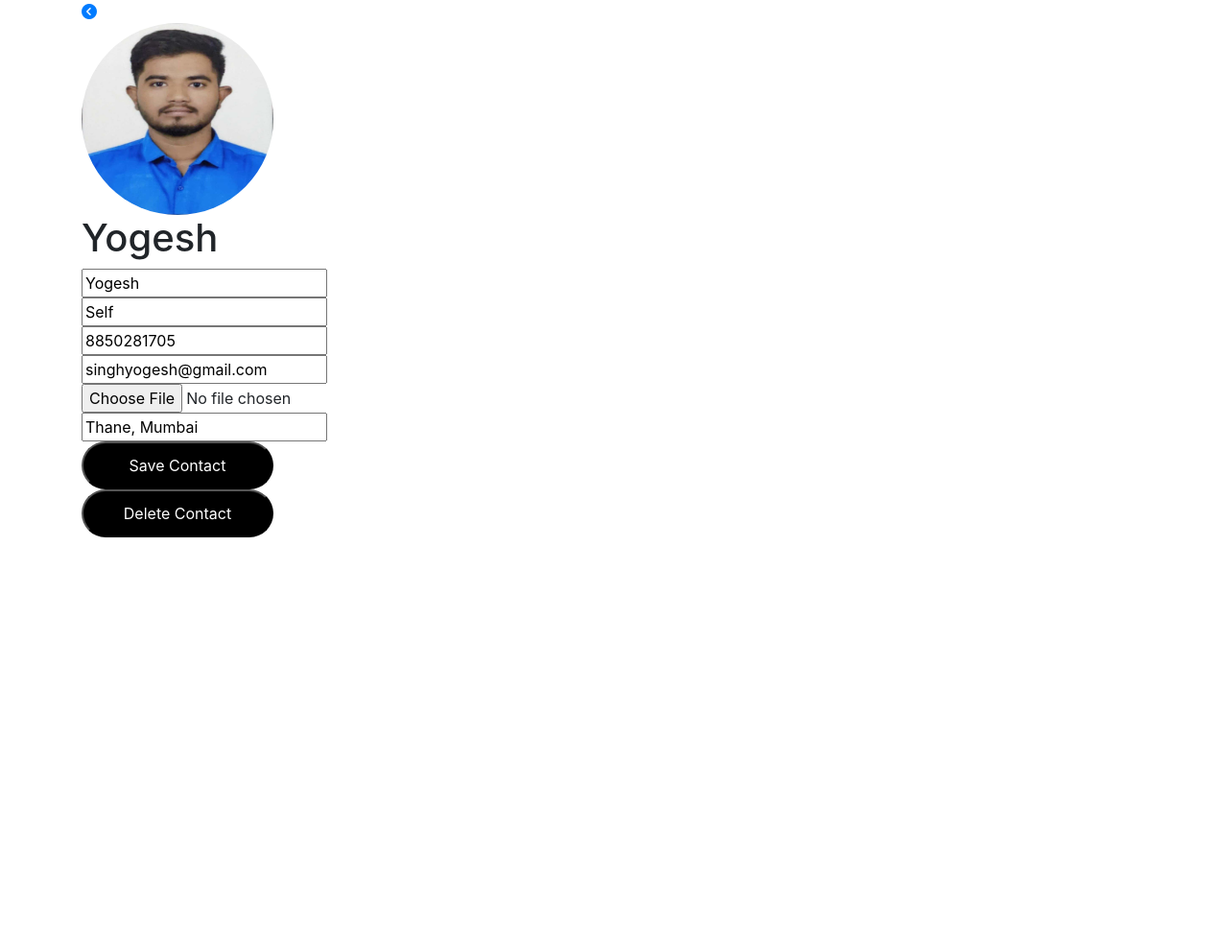
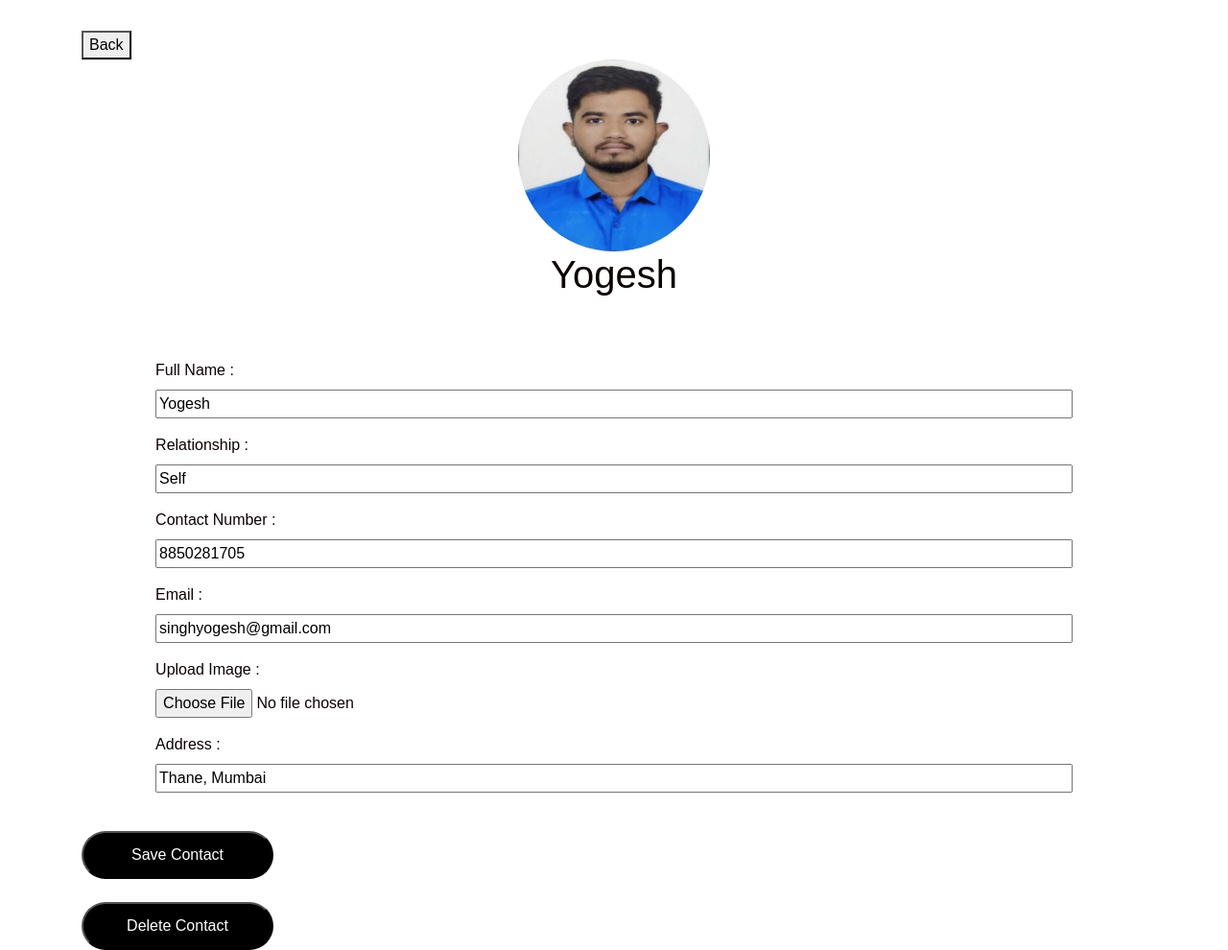
Before and after one commit to yogesh2104/ContactBook, a Django app: page /edit-contact/11 in a window 1280 px wide. Shown: the whole page at 96% size. Before the commit the page ends 560 px from the top, so only its background shows below. Run offline with Django 3.2, Linux system fonts and the light colour scheme; data comes from the database, SQL or seed files in the repository; both versions use the stored data as it was after the commit; some libraries are stand-ins or nearby versions.

Commit message:
Add files via upload

```diff
--- /dev/null
+++ b/requirement.txt
@@ -0,0 +1,3 @@
+django
+SQLAlchemy
+pillow
--- a/static/style-edit.css
+++ b/static/style-edit.css
@@ -1,3 +1,29 @@
-*, *::before, *::after {
+*,*::before, *::after{
     box-sizing: border-box;
+    font-family: sans-serif;
 }
+.hero{
+    color: rgb(12, 4, 1);
+    padding: 2em 0;
+}
+.hero-info{
+    display: flex;
+    flex-flow: column;
+    align-items: center;
+}
+.info-line{
+    display: flex;
+    color: rgb(13, 1, 1);
+    width: 90%;
+    margin: 0 auto;
+    flex-direction: column;
+    border-radius: 20px;
+}
+
+.contact-info{
+    padding: 1.5em;
+}
+p{
+    margin: 0;
+    padding: 1.2em;
+}
--- a/templates/delete.html
+++ b/templates/delete.html
@@ -19,9 +19,10 @@
 	<div class="container">
 		<header class="hero">
 			<a href="{% url 'edit-contact' contact.id %}">
-				<i class="fas fa-chevron-circle-left back-btn"></i>
+				<button class="back-btn">Back</button>
 			</a>
 			<div class="hero-info">
+				<img src="{{ contact.imgs.url | title }}" width="200px" height="200px" class="rounded-circle">
 				<h1 class="name">{{ contact.full_name | title }}</h1>
 			</div>
 		</header>
--- a/templates/edit.html
+++ b/templates/edit.html
@@ -11,17 +11,14 @@
 	<link rel="preconnect" href="https://fonts.gstatic.com">
 	<link href="https://fonts.googleapis.com/css2?family=Inter&display=swap" rel="stylesheet">
 	<link rel="stylesheet" href="https://cdn.jsdelivr.net/npm/bootstrap@4.0.0/dist/css/bootstrap.min.css" crossorigin="anonymous">
-
-	<script src="https://kit.fontawesome.com/6b20b1c14d.js" crossorigin="anonymous"></script>
 	<title>Edit Contact</title>
 </head>
 
 <body>
-
-	<div class='container'>
+<div class="container">
 		<header class="hero">
 			<a href="{% url 'profile' contact.id %}">
-				<i class="fas fa-chevron-circle-left back-btn"></i>
+				<button class="back-btn">Back</button>
 			</a>
 			<div class="hero-info">
 				<img src="{{ contact.imgs.url | title }}" width="200px" height="200px" class="rounded-circle">
@@ -31,42 +28,43 @@
 		<form action="" method="POST">
 			{% csrf_token %}
 			<section class="contact-info">
-				<div class="info-line">
-					<input type="text" class="type" name="fullname" placeholder="Full Name"
-						value="{{ contact.full_name | title }}">
+				<div class="info-line form-group">
+					<label for="fullna">Full Name :</label>
+					<input type="text" id="fullna" class="type" name="fullname" placeholder="Full Name" value="{{ contact.full_name | title }}">
 				</div>
-				<div class="info-line">
-					<input type="text" class="type" name="relationship" placeholder="Relationship"
-						value="{{ contact.relationship | title }}">
+				<div class="info-line form-group">
+					<label for="re">Relationship :</label>
+					<input type="text" id="re" class="type" name="relationship" placeholder="Relationship" value="{{ contact.relationship | title }}">
 				</div>
-				<div class="info-line">
-					<input type="text" class="type" name="phone-number" placeholder="Phone Number"
+				<div class="info-line form-group">
+					<label for="cn">Contact Number :</label>
+					<input type="text" id="cn" class="type" name="phone-number" placeholder="Phone Number"
 						value="{{ contact.phone_number }}">
 				</div>
-				<div class="info-line">
-					<input type="text" class="type" name="email" placeholder="Email" value="{{ contact.email }}">
+				<div class="info-line form-group">
+					<label for="em">Email :</label>
+					<input id="em" type="text" class="type" name="email" placeholder="Email" value="{{ contact.email }}">
 				</div>
-				<div class="info-line">
-					<input type="file" class="type" name="imgs" placeholder="" value="{{ contact.image }}">
+				<div class="info-line form-group">
+					<label for="upimg">Upload Image :</label>
+					<input type="file" id="upimg" class="type" name="imgs" placeholder="" value="{{ contact.image }}">
 				</div>
 
-				<div class="info-line">
-					<input type="text" class="type" name="address" placeholder="Address" value="{{ contact.address }}">
+				<div class="info-line form-group">
+					<label for="ad">Address :</label>
+					<input id="ad" type="text" class="type" name="address" placeholder="Address" value="{{ contact.address }}">
 				</div>
 			</section>
-			<section class="button-container">
 				<div class="update-contact">
-					<button class="button" style="text-decoration: none; background-color: black; color: #fff; height: 50px;width: 200px; border-radius: 25px;">Save Contact</button>
+					<button class="button" style="text-decoration: none; background-color: black; color: #fff; height: 50px;width: 200px; border-radius: 25px; cursor: pointer;">Save Contact</button>
 				</div>
-			</section>
 		</form>
-		<section class="button-container">
+		<br>
 			<a style="text-decoration: none;" href="{% url 'delete' contact.id %}">
 				<div class="update-contact">
-					<button class="button" style="text-decoration: none; background-color: black; color: #fff; height: 50px;width: 200px; border-radius: 25px;">Delete Contact</button>
+					<button class="button" style="text-decoration: none;cursor: pointer; background-color: black; color: #fff; height: 50px;width: 200px; border-radius: 25px;">Delete Contact</button>
 				</div>
 			</a>
-		</section>
 	</div>
 </body>
 </html>
```
Also changed, not shown: contacts/views.py (+0 -7 lines), static/style-delete.css (+10 -0 lines), static/style-profile.css (+29 -0 lines), static/style.css (+29 -0 lines), templates/contact-profile.html (+13 -23 lines), templates/index.html (+2 -7 lines), templates/new.html (+19 -15 lines), db.sqlite3.
